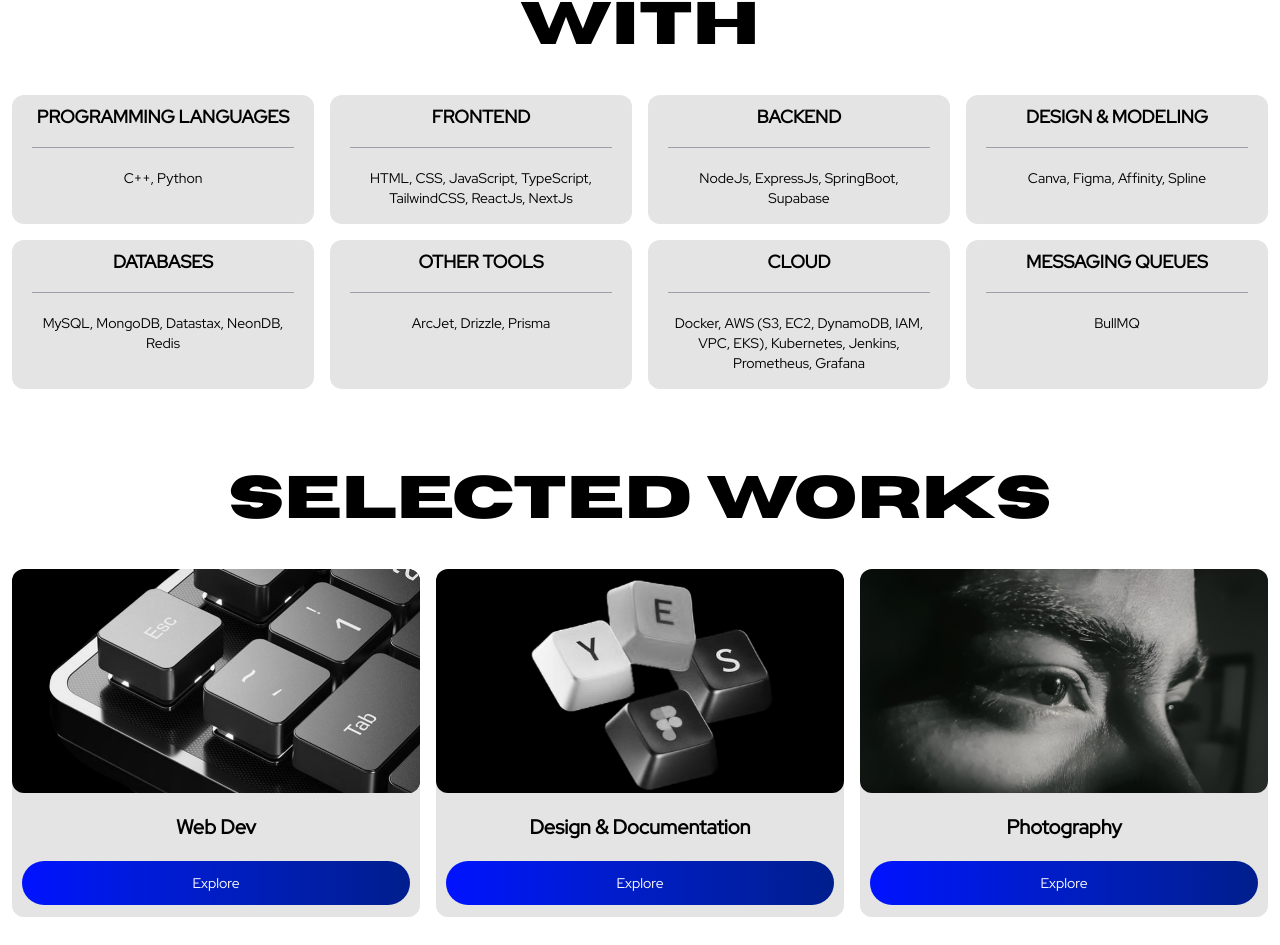
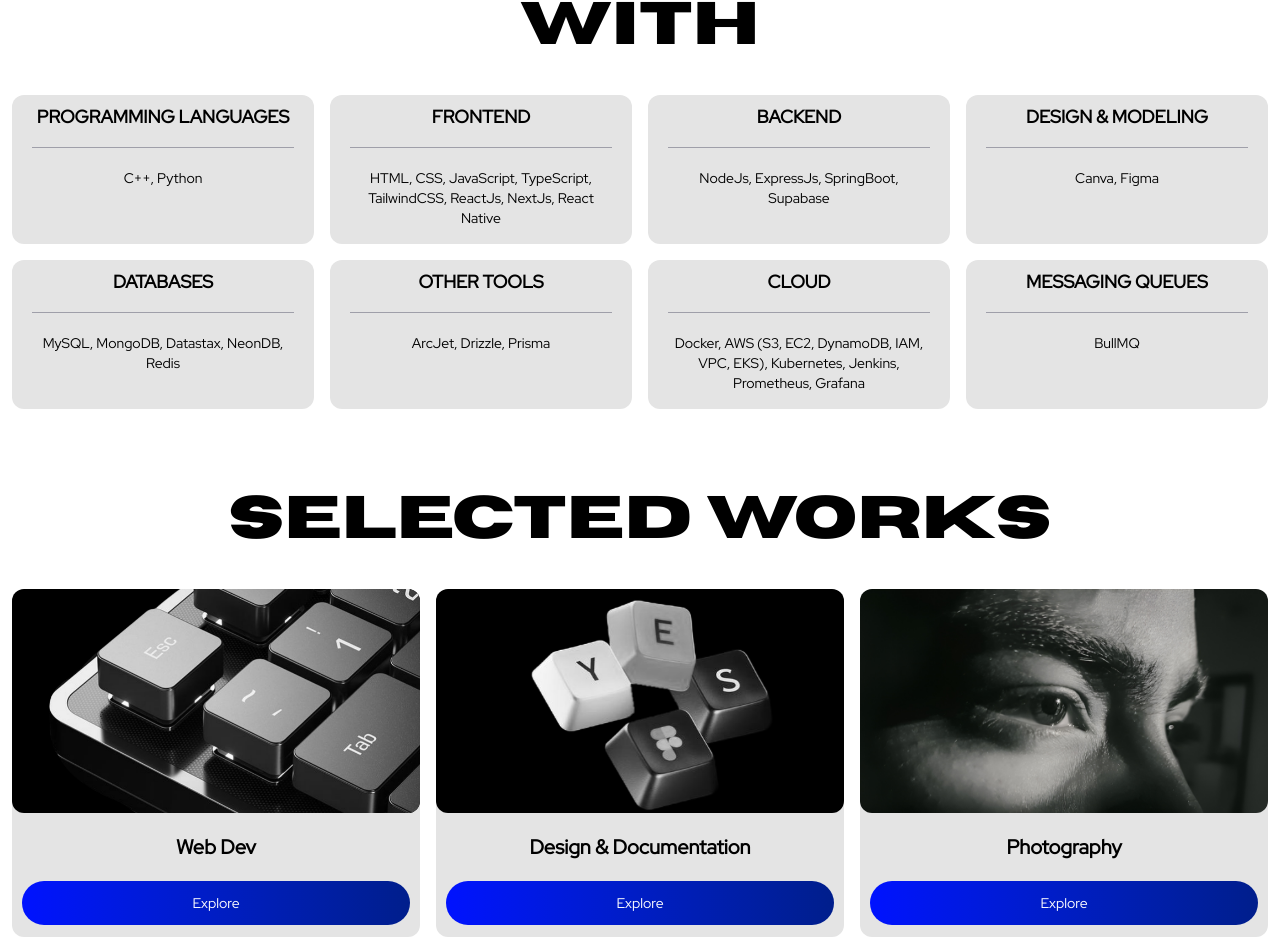
Before and after one commit to isudiptodas/isudiptodas_portfolio, a Next.js app: page / in a window 1280 px wide. Shown: the part 905-1850 px from the top of the page. Built offline with nearby package versions, Linux system fonts and the light colour scheme; what tailwindcss-motion would draw is missing.

Commit message:
Update techStack.ts

```diff
--- a/src/data/techStack.ts
+++ b/src/data/techStack.ts
@@ -5,7 +5,7 @@ export const techStackList = [
   },
   {
     title: "FRONTEND",
-    items: "HTML, CSS, JavaScript, TypeScript, TailwindCSS, ReactJs, NextJs",
+    items: "HTML, CSS, JavaScript, TypeScript, TailwindCSS, ReactJs, NextJs, React Native",
   },
   {
     title: "BACKEND",
@@ -13,7 +13,7 @@ export const techStackList = [
   },
   {
     title: "DESIGN & MODELING",
-    items: "Canva, Figma, Affinity, Spline",
+    items: "Canva, Figma",
   },
   {
     title: "DATABASES",
```
